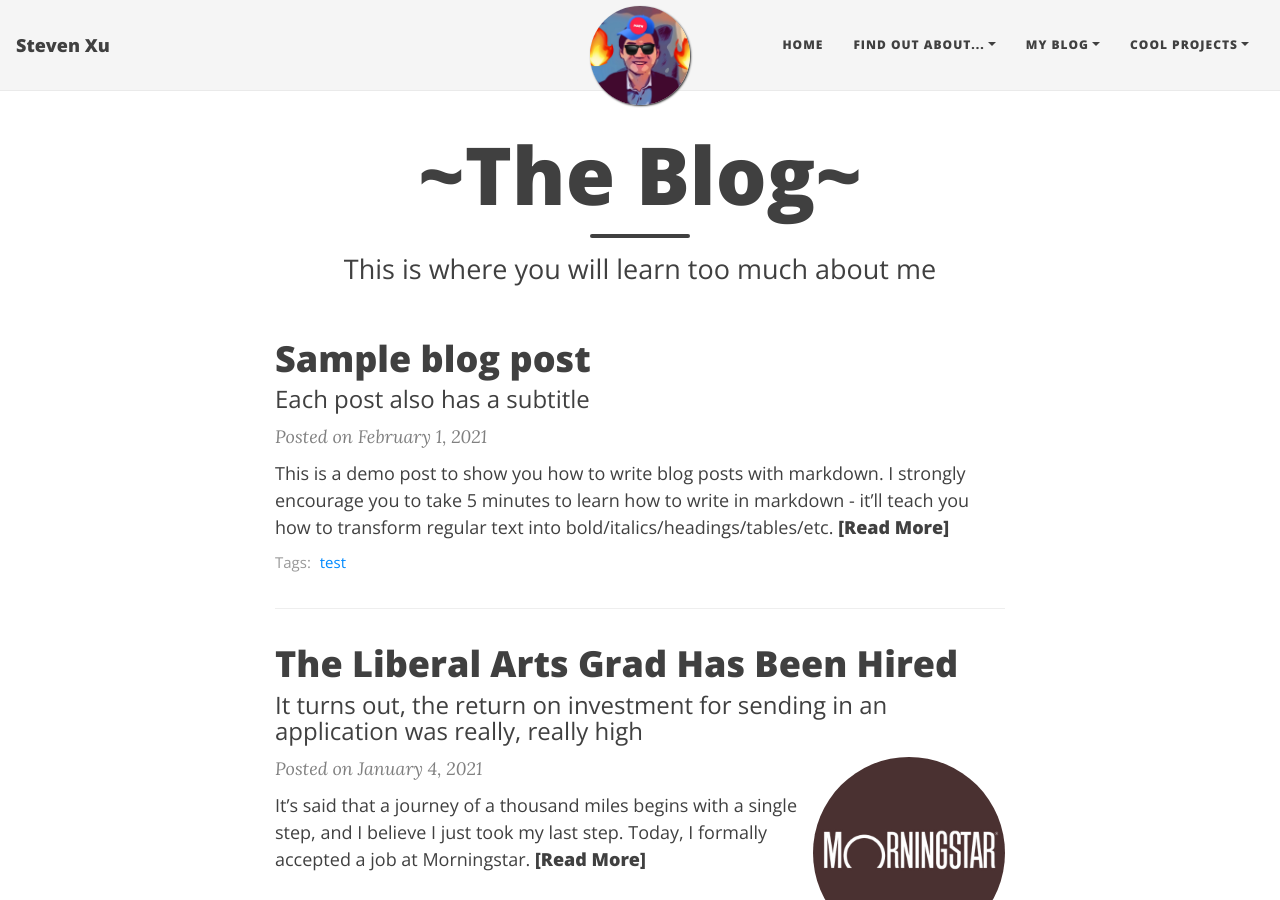
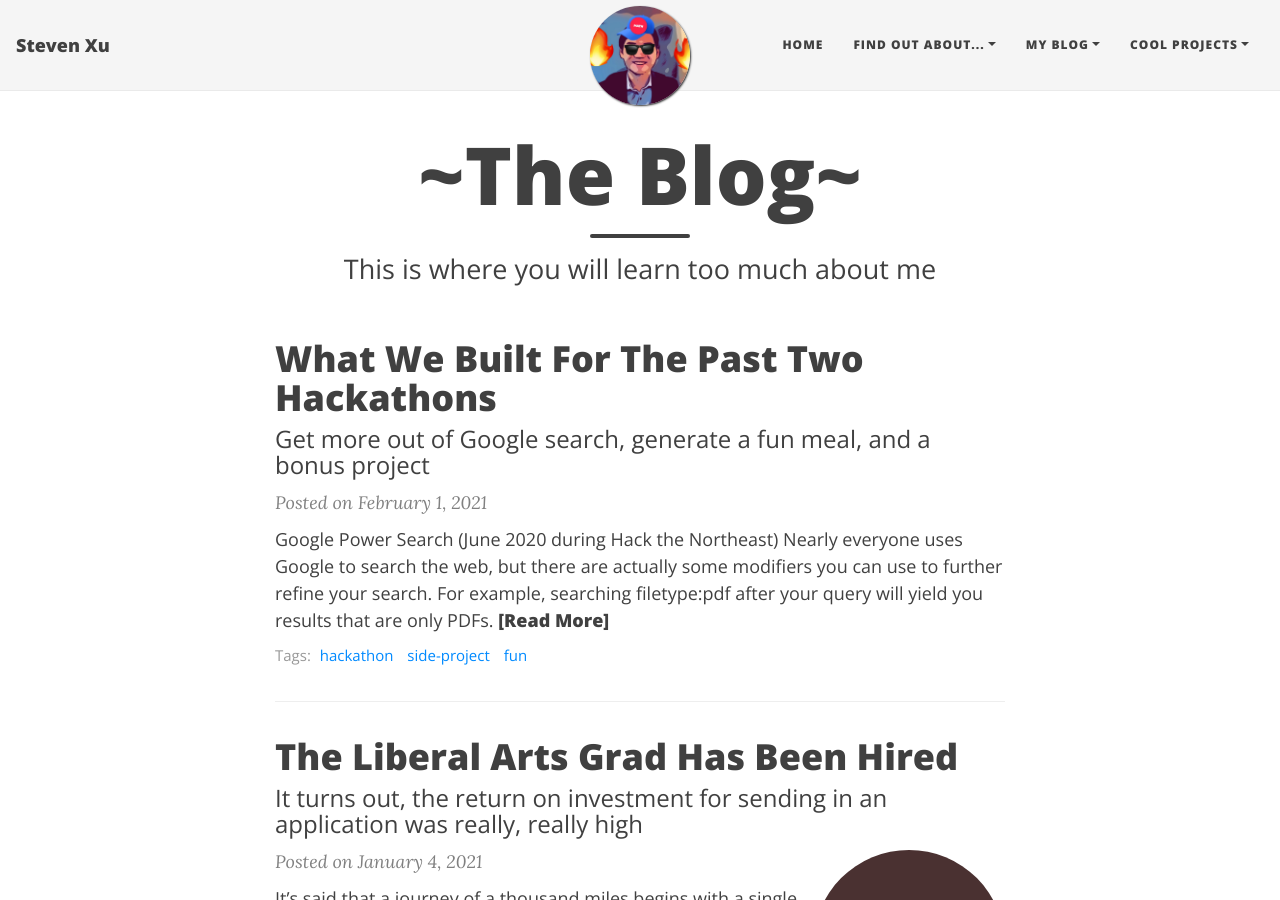
Before and after one commit to stevestar888/steven.github.io, a Jekyll site: the page built from index.html, in a window 1280 px wide and 900 px high. Built offline with Jekyll 4.4.1, drawn with Linux system fonts in a browser that asks for light colours; nearby versions of some CDN libraries; the list of posts is cut into pages by our own code.

Commit message:
Update 2021-02-01-past-two-hackathons.md

```diff
--- a/_posts/2021-02-01-past-two-hackathons.md
+++ b/_posts/2021-02-01-past-two-hackathons.md
@@ -1,18 +1,18 @@
 ---
 layout: post
-title: Sample blog post
-subtitle: Each post also has a subtitle
+title: What We Built For The Past Two Hackathons
+subtitle: Get more out of Google search, generate a fun meal, and a bonus project
 gh-repo: stevestar888/
-gh-badge: [star, fork, follow]
-tags: [test]
+gh-badge: [follow]
+tags: [hackathon, side-project, fun]
 comments: true
 ---
 
-This is a demo post to show you how to write blog posts with markdown.  I strongly encourage you to [take 5 minutes to learn how to write in markdown](https://markdowntutorial.com/) - it'll teach you how to transform regular text into bold/italics/headings/tables/etc.
+## Google Power Search (June 2020 during Hack the Northeast)
+Nearly everyone uses Google to search the web, but there are actually some modifiers you can use to further refine your search. For example, searching `filetype:pdf` after your query will yield you results that are only PDFs.
 
-**Here is some bold text**
 
-## Here is a secondary heading
+
 
 Here's a useless table:
 
```
